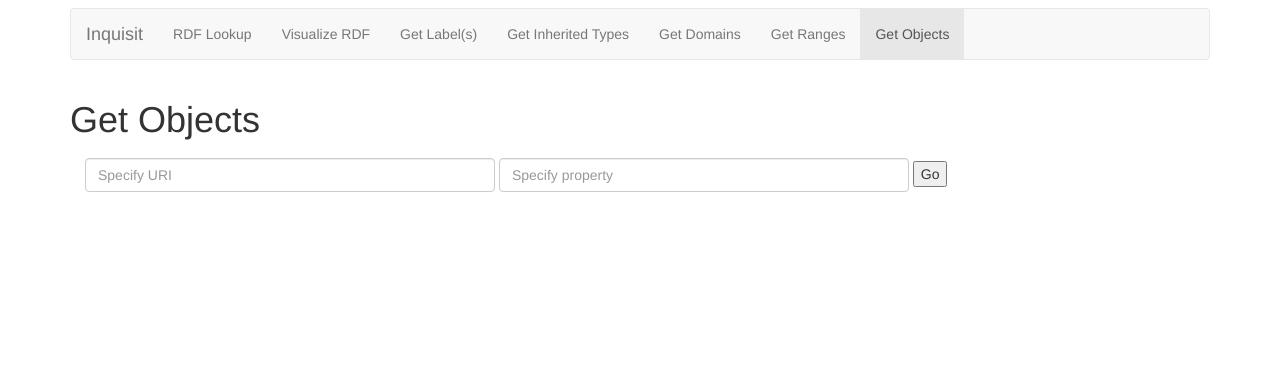
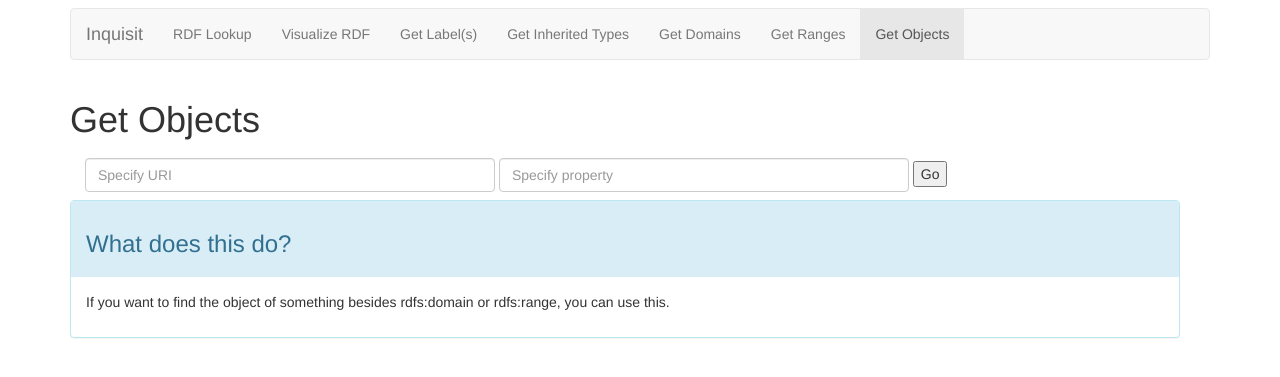
Before and after one commit to markpbaggett/RDFInquisitor, a Flask app: page /objects in a window 1280 px wide. Shown: the part 217-594 px from the top of the page. Run offline with Flask 2, Linux system fonts and the light colour scheme; some libraries are stand-ins or nearby versions.

Commit message:
Add info to objects.

```diff
--- a/flaskr/templates/objects.html
+++ b/flaskr/templates/objects.html
@@ -60,12 +60,33 @@
                             </form>
                             {% if results %}
                                 <div class="row col-md-12">
+                                    <div class="panel-group">
+                                        <div class="panel panel-success">
+                                            <div class="panel-heading">
                                                 <h3>Results</h3>
+                                            </div>
+                                            <div class="panel-body">
                                                 <ol>
                                                     {% for result in results %}
                                                         <li>{{ result }}</li>
                                                     {% endfor %}
                                                 </ol>
+                                            </div>
+                                        </div>
+                                    </div>
+                            {%  else %}
+                                <div class="row col-md-12">
+                                    <div class="panel-group">
+                                        <div class="panel panel-info">
+                                            <div class="panel-heading">
+                                                <h3>What does this do?</h3>
+                                            </div>
+                                            <div class="panel-body">
+                                                <p>If you want to find the object of something besides rdfs:domain or
+                                                    rdfs:range, you can use this. </p>
+                                            </div>
+                                        </div>
+                                    </div>
                                 </div>
                             {% endif %}
                     </div>
```
Lines whose indentation alone changed are shown as unchanged.
